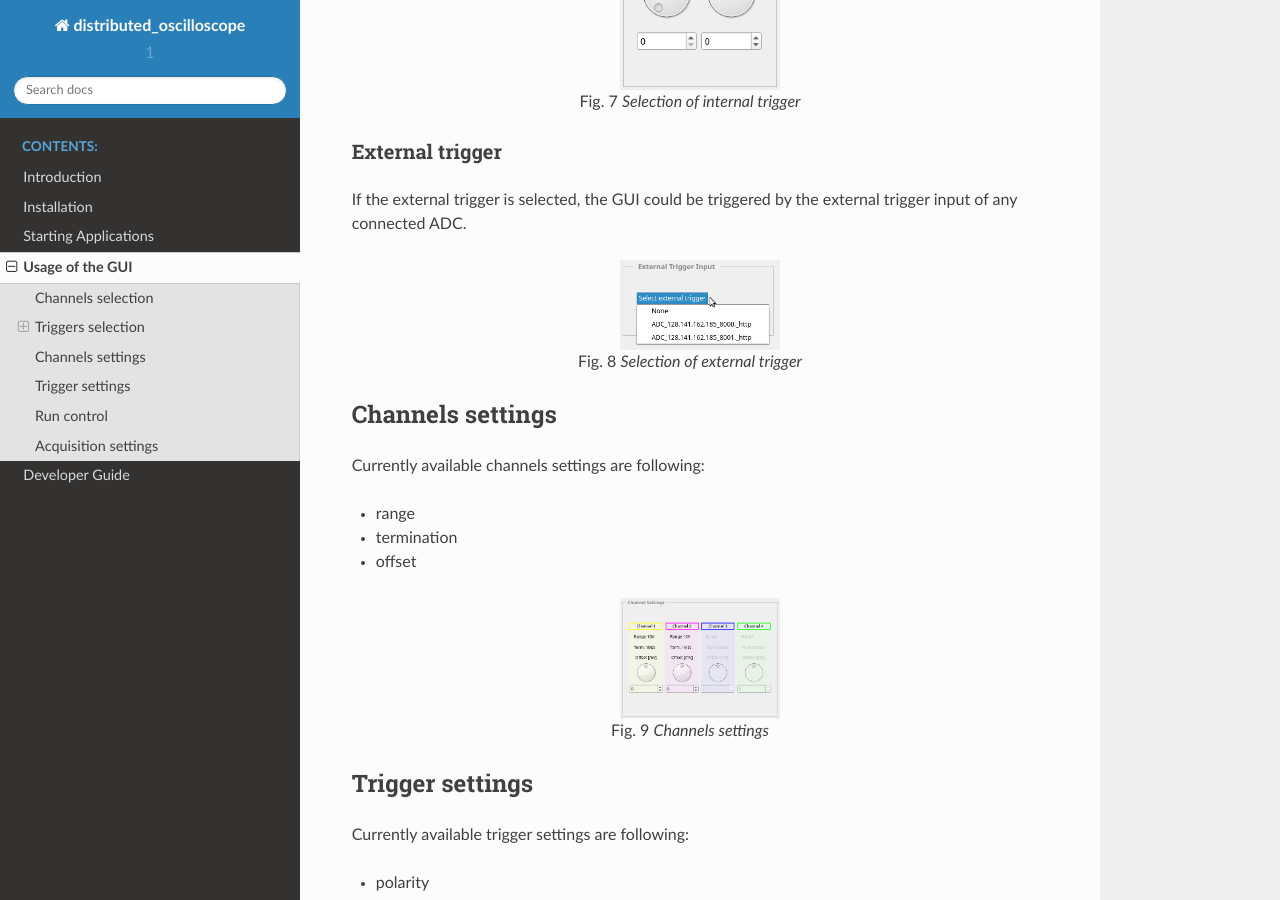
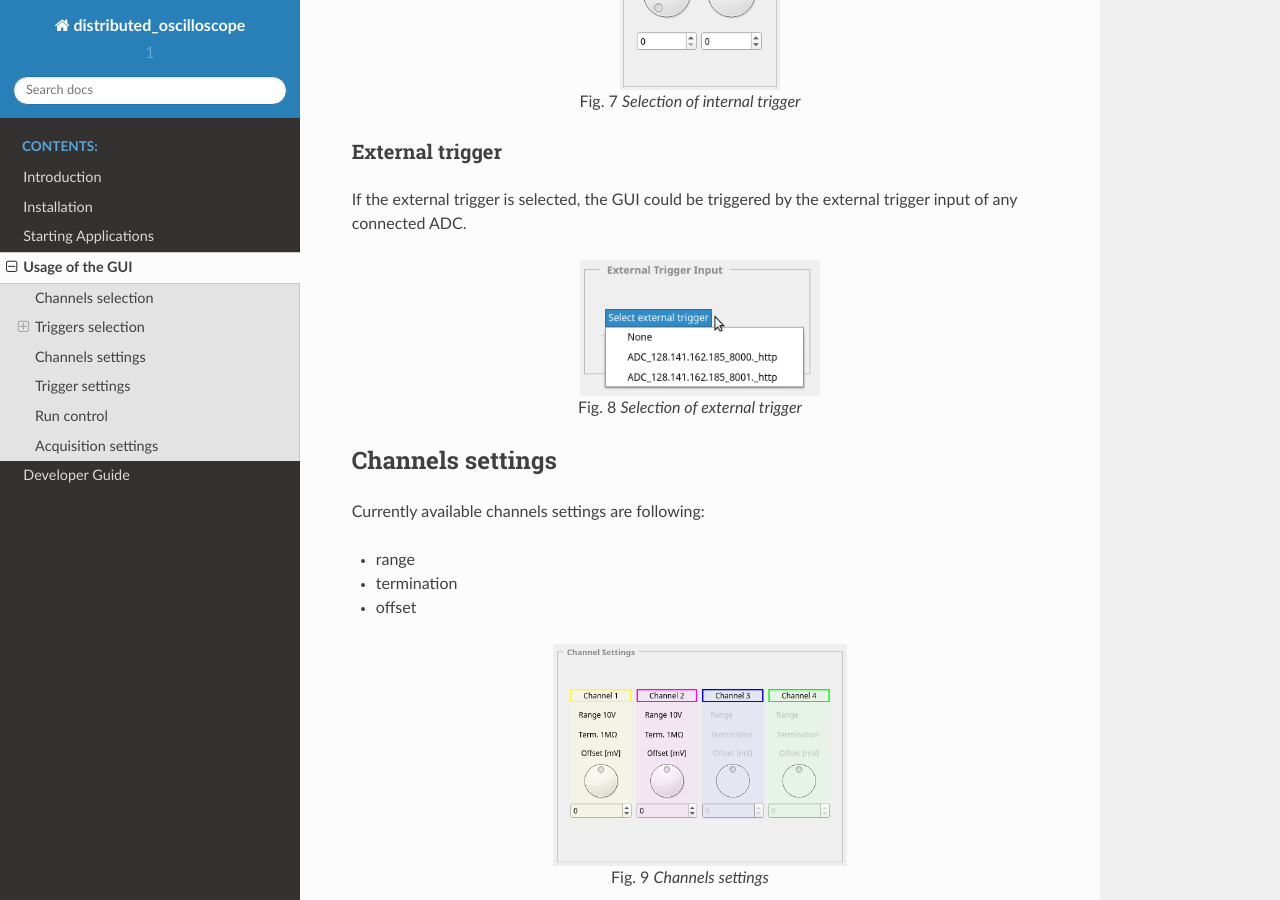
Before and after one commit to mmalczak/distributed-oscilloscope, a Sphinx documentation site: the page built from documentation/sphinx/usage.rst, in a window 1280 px wide and 900 px high, scrolled down 1752 px. Built offline with Sphinx 7.4.7 and the Read the Docs theme 2.0.0, drawn with Linux system fonts in a browser that asks for light colours.

Commit message:
docs: changed sizes of the figures

```diff
--- a/documentation/sphinx/usage.rst
+++ b/documentation/sphinx/usage.rst
@@ -68,7 +68,7 @@ If the external trigger is selected, the GUI could be triggered by the external
 
 .. figure:: graphics/GUI_external_trigger.png
    :name: fig_gui_ext_trigg
-   :width: 120pt
+   :width: 180pt
    :align: center
    :alt: alternate text
    :figclass: align-center
@@ -87,7 +87,7 @@ Currently available channels settings are following:
 
 .. figure:: graphics/GUI_channels_settings.png
    :name: fig_gui_chann_sett
-   :width: 120pt
+   :width: 220pt
    :align: center
    :alt: alternate text
    :figclass: align-center
@@ -139,7 +139,7 @@ Acquisition settings allow to modify the acquisition time and position of the tr
 
 .. figure:: graphics/GUI_acquisition_settings.png
    :name: fig_gui_acq_set
-   :width: 120pt
+   :width: 220pt
    :align: center
    :alt: alternate text
    :figclass: align-center
```
